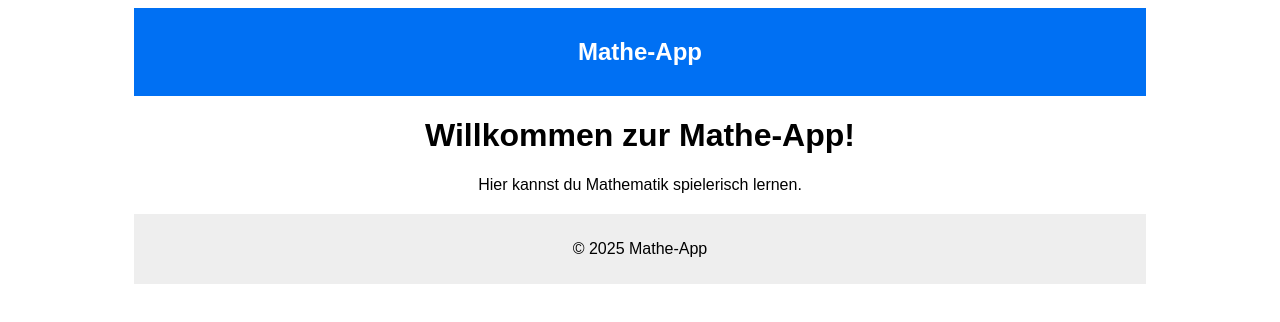
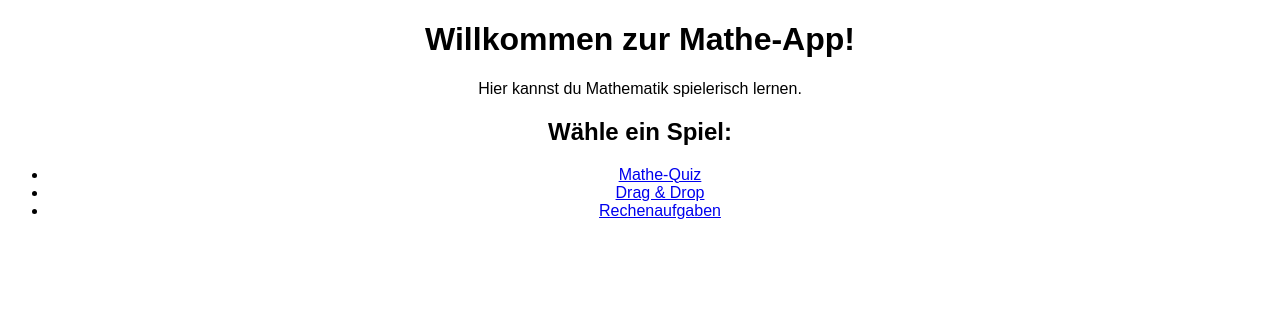
Before and after one commit to happy-helmi/math-app, a Next.js app: page / in a window 1280 px wide. Shown: the top 322 px of the page. Built offline with nearby package versions, Linux system fonts and the light colour scheme.

Commit message:
Update index.js

```diff
--- a/pages/index.js
+++ b/pages/index.js
@@ -1,10 +1,16 @@
-import Layout from '../components/Layout';
+import Link from 'next/link';
 
 export default function Home() {
   return (
-    <Layout>
+    <div>
       <h1>Willkommen zur Mathe-App!</h1>
       <p>Hier kannst du Mathematik spielerisch lernen.</p>
-    </Layout>
+      <h2>Wähle ein Spiel:</h2>
+      <ul>
+        <li><Link href="/quiz">Mathe-Quiz</Link></li>
+        <li><Link href="/dragdrop">Drag & Drop</Link></li>
+        <li><Link href="/rechnen">Rechenaufgaben</Link></li>
+      </ul>
+    </div>
   );
 }
```
